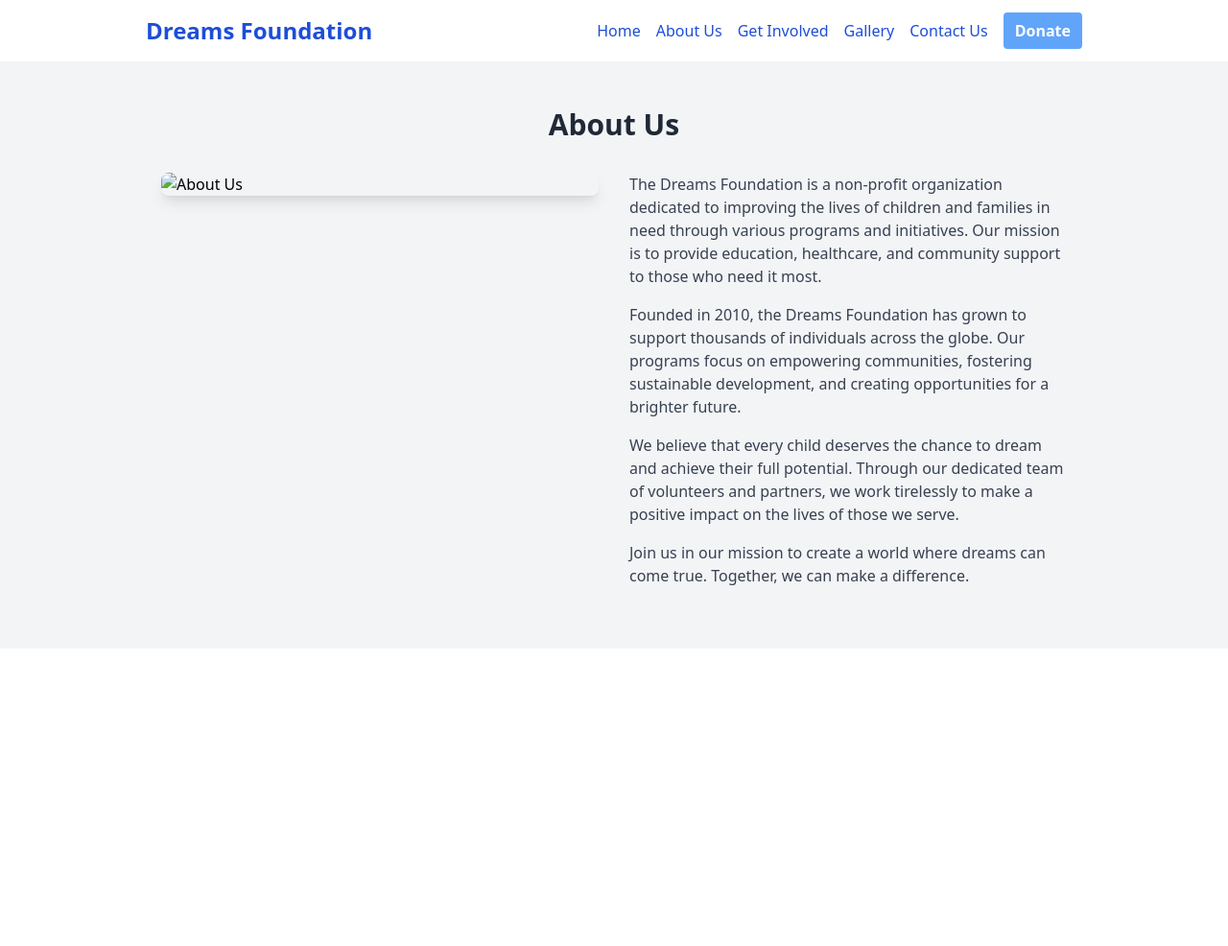
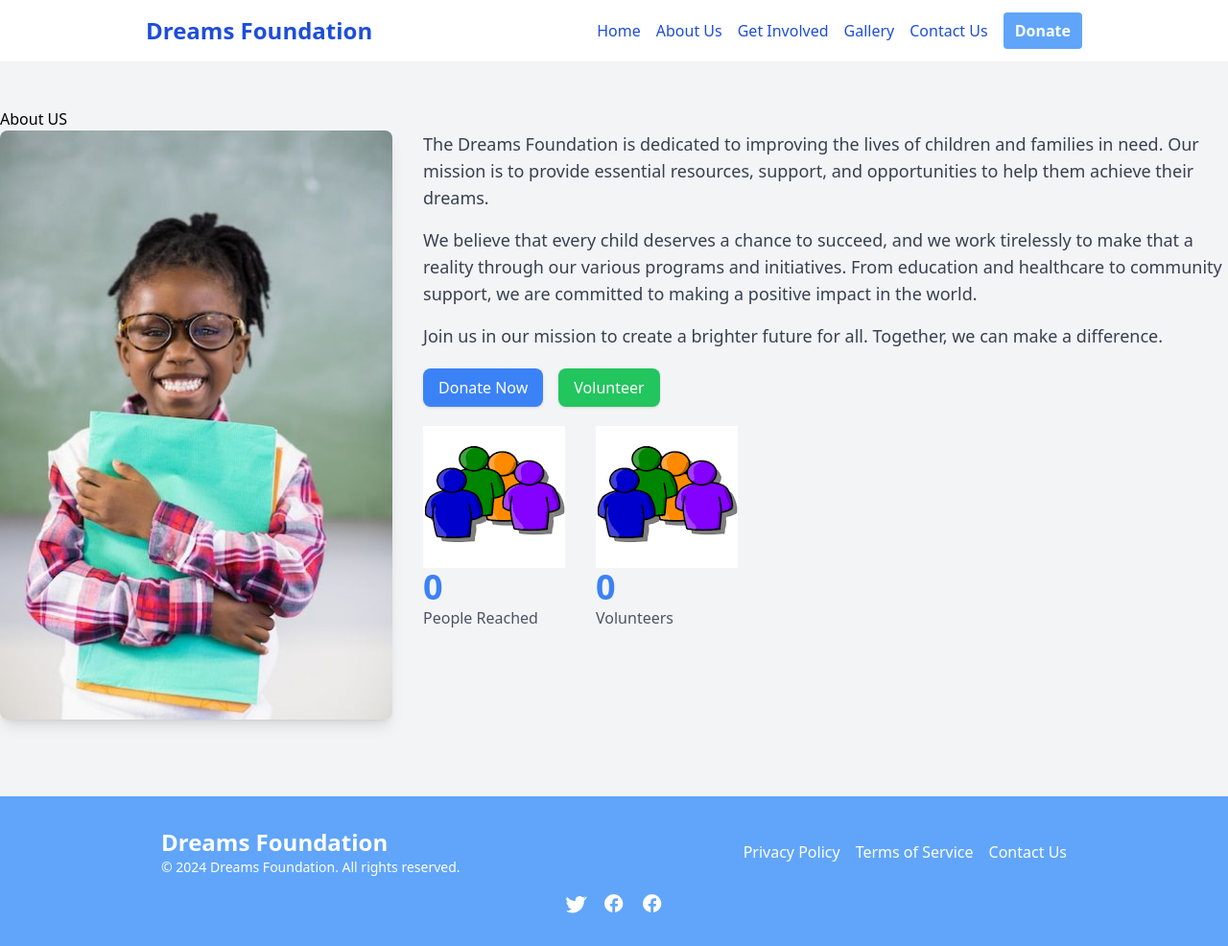
Before and after one commit to Tiisu/Dreams-Foundation, a website: page src/about.html in a window 1280 px wide. Shown: the whole page at 96% size. Before the commit the page ends 800 px from the top, so only its background shows below. Drawn offline with Linux system fonts and the light colour scheme; files that its build step writes are made by us from their sources.

Commit message:
Made the final commits for the day

```diff
--- a/src/about.html
+++ b/src/about.html
@@ -26,29 +26,66 @@
         </div>
     </nav>
     <section class="py-12 bg-gray-100">
-        <div class="container mx-auto px-4">
-            <h2 class="text-3xl font-bold text-center text-gray-800 mb-8">About Us</h2>
-            <div class="grid grid-cols-1 md:grid-cols-2 gap-8">
-                <div>
-                    <img src="./assets/images/about-us.jpg" alt="About Us" class="w-full h-auto rounded-lg shadow-lg">
+        <h1>About US</h1>
+        <div class="flex flex-col-reverse md:flex-row -mx-4 overflow-hidden">
+            <div class="w-full md:w-1/2 px-4 mb-8">
+                <img src="../assets/images/image i.jpg" alt="About Us" class="rounded-lg shadow-lg" height="30px">
+            </div>
+            <div class="w-full px-4 mb-8">
+                <p class="text-lg text-gray-700 mb-4">The Dreams Foundation is dedicated to improving the lives of children and families in need. Our mission is to provide essential resources, support, and opportunities to help them achieve their dreams.</p>
+                <p class="text-lg text-gray-700 mb-4">We believe that every child deserves a chance to succeed, and we work tirelessly to make that a reality through our various programs and initiatives. From education and healthcare to community support, we are committed to making a positive impact in the world.</p>
+                <p class="text-lg text-gray-700">Join us in our mission to create a brighter future for all. Together, we can make a difference.</p>
+                <div class="flex space-x-4 pt-5">
+                    <a href="#" class="bg-blue-500 text-white px-4 py-2 rounded-lg shadow hover:bg-blue-600">Donate Now</a>
+                    <a href="#" class="bg-green-500 text-white px-4 py-2 rounded-lg shadow hover:bg-green-600">Volunteer</a>
                 </div>
-                <div>
-                    <p class="text-gray-700 mb-4">
-                        The Dreams Foundation is a non-profit organization dedicated to improving the lives of children and families in need through various programs and initiatives. Our mission is to provide education, healthcare, and community support to those who need it most.
-                    </p>
-                    <p class="text-gray-700 mb-4">
-                        Founded in 2010, the Dreams Foundation has grown to support thousands of individuals across the globe. Our programs focus on empowering communities, fostering sustainable development, and creating opportunities for a brighter future.
-                    </p>
-                    <p class="text-gray-700 mb-4">
-                        We believe that every child deserves the chance to dream and achieve their full potential. Through our dedicated team of volunteers and partners, we work tirelessly to make a positive impact on the lives of those we serve.
-                    </p>
-                    <p class="text-gray-700 mb-4">
-                        Join us in our mission to create a world where dreams can come true. Together, we can make a difference.
-                    </p>
+                <div class="flex justify-start pt-5 space-x-8">
+                    <div>
+                        <img src="../assets/images/people.png" alt="">
+                        <h3 class="text-4xl font-bold text-blue-500" id="people-reached">0</h3>
+                        <p class="text-gray-600">People Reached</p>
+                    </div>
+                    <div>
+                        <img src="../assets/images/people.png" alt="">
+                        <h3 class="text-4xl font-bold text-blue-500" id="volunteers">0</h3>
+                        <p class="text-gray-600">Volunteers</p>
+                    </div>
                 </div>
             </div>
         </div>
     </section>
+    <footer class="bg-blue-400 py-8">
+        <div class="container mx-auto px-4">
+            <div class="flex flex-col md:flex-row justify-between items-center">
+                <div class="text-white text-center md:text-left mb-4 md:mb-0">
+                    <h3 class="text-2xl font-bold">Dreams Foundation</h3>
+                    <p class="text-sm">© 2024 Dreams Foundation. All rights reserved.</p>
+                </div>
+                <div class="flex space-x-4">
+                    <a href="#" class="text-white hover:text-gray-300">Privacy Policy</a>
+                    <a href="#" class="text-white hover:text-gray-300">Terms of Service</a>
+                    <a href="#" class="text-white hover:text-gray-300">Contact Us</a>
+                </div>
+            </div>
+            <div class="flex justify-center space-x-4 mt-4">
+                <a href="#" class="text-white hover:text-gray-300">
+                    <svg class="w-6 h-6" fill="currentColor" viewBox="0 0 24 24">
+                        <path d="M22.46 6c-.77.35-1.6.58-2.46.69a4.3 4.3 0 001.88-2.37 8.59 8.59 0 01-2.72 1.04 4.28 4.28 0 00-7.29 3.9A12.14 12.14 0 013 4.79a4.28 4.28 0 001.32 5.71 4.26 4.26 0 01-1.94-.54v.05a4.28 4.28 0 003.43 4.19 4.3 4.3 0 01-1.93.07 4.28 4.28 0 004 2.97A8.6 8.6 0 012 19.54a12.14 12.14 0 006.56 1.92c7.88 0 12.2-6.53 12.2-12.2 0-.19 0-.38-.01-.57A8.72 8.72 0 0024 4.56a8.59 8.59 0 01-2.54.7z"/>
+                    </svg>
+                </a>
+                <a href="#" class="text-white hover:text-gray-300">
+                    <svg class="w-6 h-6" fill="currentColor" viewBox="0 0 24 24">
+                        <path d="M12 2.04c-5.5 0-9.96 4.46-9.96 9.96 0 4.41 3.6 8.06 8.19 8.96v-6.34h-2.46v-2.62h2.46v-2c0-2.43 1.48-3.76 3.64-3.76 1.04 0 1.93.08 2.19.11v2.54h-1.5c-1.18 0-1.41.56-1.41 1.38v1.8h2.82l-.37 2.62h-2.45v6.34c4.59-.9 8.19-4.55 8.19-8.96 0-5.5-4.46-9.96-9.96-9.96z"/>
+                    </svg>
+                </a>
+                <a href="#" class="text-white hover:text-gray-300">
+                    <svg class="w-6 h-6" fill="currentColor" viewBox="0 0 24 24">
+                        <path d="M12 2.04c-5.5 0-9.96 4.46-9.96 9.96 0 4.41 3.6 8.06 8.19 8.96v-6.34h-2.46v-2.62h2.46v-2c0-2.43 1.48-3.76 3.64-3.76 1.04 0 1.93.08 2.19.11v2.54h-1.5c-1.18 0-1.41.56-1.41 1.38v1.8h2.82l-.37 2.62h-2.45v6.34c4.59-.9 8.19-4.55 8.19-8.96 0-5.5-4.46-9.96-9.96-9.96z"/>
+                    </svg>
+                </a>
+            </div>
+        </div>
+    </footer>
     <script src="./main.js"></script>
 </body>
 </html>
```
